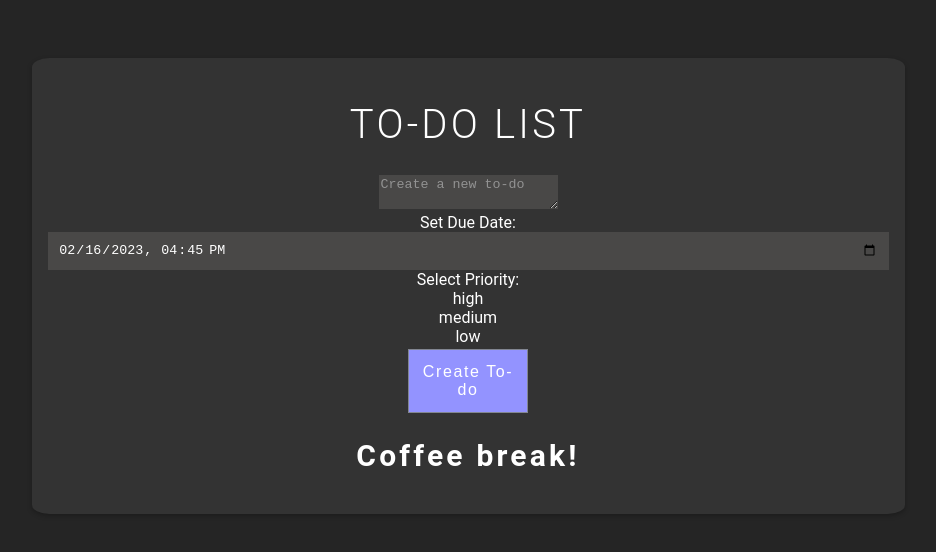
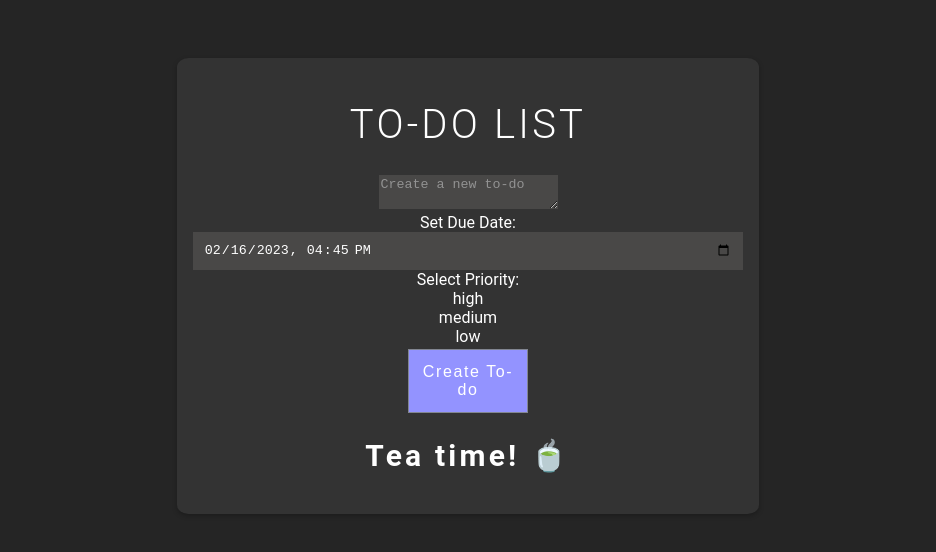
Before and after one commit to sc-pak/react-takehome-challenge, a React (Create React App) app: page / in a window 1280 px wide. Shown: the top 552 px of the page, without its empty margins (172-1108 px from the left). Built offline with nearby package versions, Linux system fonts and the light colour scheme; the HTML template or start-up script is replaced by a standard one.

Commit message:
Add comments and more 'all-done' messages to remind people to enjoy a break after some nice work

```diff
--- a/src/App.css
+++ b/src/App.css
@@ -13,6 +13,7 @@ body {
   font-family: "Roboto", sans-serif;
 }
 
+/* Add blinking feature for showing "must complete" inputs */
 .blink_me {
   animation: blinker 1s linear infinite;
 }
@@ -25,7 +26,7 @@ body {
 
 .App {
   padding: 1rem;
-  max-width: 75%;
+  max-width: 50%;
   margin: 0 auto;
   text-align: center;
   background: #333;
--- a/src/App.js
+++ b/src/App.js
@@ -5,24 +5,32 @@ import DoneList from "./DoneList";
 import SortDropdown from "./SortDropdown";
 import "./App.css";
 
+/**
+ * This method converts a date string into a standard ISO local system time format.
+ * The Date object and its prototype methods tend to treat the date inputs as UTC time values,
+ * even if a local time string is set as a parameter. This helper method handles inputs from the
+ * datepicker and converts it accordingly in order for it to be used in the rest of the app.
+ *
+ * @param {The datetime string from the default datepicker} date
+ * @returns a datestring converted to local time and in local ISO string format: YYYY-MM-DDThh:mm:ss
+ */
 const localizeISODateString = (date) => {
-  // Get time difference from UTC to local time zone in minutes
-  let td = new Date(date).getTimezoneOffset();
+  let timeDiffinMins = new Date(date).getTimezoneOffset();
 
-  // Get millisecond representation of date value
   let milleseconds = Date.parse(date);
 
-  // Subtract time difference from date value and convert to ISO string
-  let UCTISODateString = new Date(milleseconds - td * 60 * 1000).toISOString();
+  let ISODateStringInUTCFormat = new Date(
+    milleseconds - timeDiffinMins * 60 * 1000
+  ).toISOString();
 
-  /* Converting from new Date() object to ISO string assumes UCT timezone,
-  so remove UCT indication YYYY-MM-DDThh:mm:ss.sssZ -> YYYY-MM-DDThh:mm:ss */
-  const split = UCTISODateString.split(":");
+  /* Remove UCT indication YYYY-MM-DDThh:mm:ss.sssZ -> YYYY-MM-DDThh:mm:ss */
+  const split = ISODateStringInUTCFormat.split(":");
   return split[0] + ":" + split[1]; //YYYY-MM-DDThh:mm:ss
 };
 
 /**
  * Main Todo App function
+ *
  * @returns rendering of Todo App
  */
 const App = () => {
@@ -62,16 +70,27 @@ const App = () => {
 
   // Update Methods
 
+  /**
+   *Updates state of todos and saves it to localstorage
+   * @param {array} newTodos the todo array to be saved to localstorage and set to app state todos
+   */
   const setTodosWrapper = (newTodos) => {
     window.localStorage.setItem("todos", JSON.stringify(newTodos));
-    return setTodos(newTodos);
+    setTodos(newTodos);
   };
 
+  /**
+   * Gets current system time
+   * @returns current time
+   */
   const getCurrentTime = () => {
     setCurrentTime(new Date());
     return currentTime;
   };
 
+  /**
+   * Adds a task to todos object and updates app states.
+   */
   const addTodo = () => {
     if (todoText !== "") {
       setTodosWrapper([
@@ -93,6 +112,10 @@ const App = () => {
     }
   };
 
+  /**
+   * Delete a todo and update todos state
+   * @param {int} key the todo index in the todos array
+   */
   const deleteTodo = (key) => {
     const newTodos = todos.filter((_, index) => {
       return index !== key;
@@ -100,6 +123,11 @@ const App = () => {
     setTodosWrapper(newTodos);
   };
 
+  /**
+   * TODO: This method will delete a specific todo item's tag whenever tags are implemented and available
+   * @param {int} todoKey
+   * @param {int} tagKey
+   */
   const deleteTodoTag = (todoKey, tagKey) => {
     todos[todoKey].tags = todos[todoKey].tags.filter((_, index) => {
       return index !== tagKey;
@@ -107,6 +135,10 @@ const App = () => {
     setTodosWrapper(todos);
   };
 
+  /**
+   * TODO: This method will delete available tags in the todo input form whenever tags are implemented
+   * @param {int} key
+   */
   const deleteAvailableTag = (key) => {
     const newTags = tags.filter((_, index) => {
       return index !== key;
@@ -115,6 +147,10 @@ const App = () => {
     setTags(newTags);
   };
 
+  /**
+   * Updates priority state for indicating which priority is selected in the todo form
+   * @param {string} selection
+   */
   const selectPriority = (selection) => {
     if (priority === "none") {
       setPriority(selection);
@@ -125,18 +161,32 @@ const App = () => {
     }
   };
 
+  /**
+   * Toggles the tag that was selected or unselected
+   * @param {int} key
+   */
   const toggleTagSelection = (key) => {
     const newTags = [...tags];
     newTags[key].selected = !newTags[key].selected;
     setTags(newTags);
   };
 
+  /**
+   * Updates todos array with the subject todo and its edited text
+   * @param {string} edit the edited todo text
+   * @param {int} key the index of the subjected todo index in the array of todos
+   */
   const editTodo = (edit, key) => {
     const newTodos = [...todos];
     newTodos[key].text = edit;
     setTodosWrapper(newTodos);
   };
 
+  /**
+   * Updates duedate for the specific todo in the todos array
+   * @param {date-time string} edit
+   * @param {int} key
+   */
   const editDueDate = (edit, key) => {
     const newTodos = [...todos];
     newTodos[key].dueDate = edit;
@@ -144,6 +194,10 @@ const App = () => {
     setTodosWrapper(newTodos);
   };
 
+  /**
+   * Toggles the boolean state of the specified todo's isDone property and updates the todo array
+   * @param {int} key
+   */
   const markDone = (key) => {
     const newTodos = [...todos.filter((_, index) => index !== key), todos[key]];
     newTodos[newTodos.length - 1].isDone =
@@ -151,6 +205,10 @@ const App = () => {
     setTodosWrapper(newTodos);
   };
 
+  /**
+   * Sorts the todo array according to the sortType given.
+   * @param {string} sortType
+   */
   const sortTodos = (sortType) => {
     let sortedTodos = [...todos];
     let Priorities = {
@@ -196,6 +254,7 @@ const App = () => {
 
   // Effects
 
+  // Gets the current time at every second to check todo due dates for overdue state
   useEffect(() => {
     const interval = setInterval(() => getCurrentTime(), 1000);
 
--- a/src/DoneList.js
+++ b/src/DoneList.js
@@ -13,7 +13,7 @@ const DoneList = ({
     <>
       {list.filter((todo) => todo.isDone)?.length ? (
         <div className="container todo-list border-top mt-4 p-3">
-          <h2>Completed To-Dos</h2>
+          <h2>Completed</h2>
           <ul className="list-group">
             {list.map((todo, index) =>
               todo.isDone ? (
--- a/src/TodoList.js
+++ b/src/TodoList.js
@@ -11,15 +11,16 @@ const TodoList = ({
   seed,
 }) => {
   let doneMessages = [
-    "Yer done did!",
-    "Got 'em!",
-    "You are done with all your tasks!",
-    "Time to surf!",
+    "Yer done did! 🤙🏾🤙🏽🤙",
+    "Got 'em! 🎯",
+    "Time to go surfing! 🏄🏾",
     "Woot! All done!",
-    "Time to party!",
-    "All done!",
-    "Coffee break!",
-    "Tea break!",
+    "Time to party! 🥳",
+    "All done! ✔️",
+    "Time for a coffee break! ☕",
+    "Tea time! 🍵",
+    "Boba break! 🧋",
+    "Time for some meditation. 🧘🏽",
   ];
 
   return (
```
